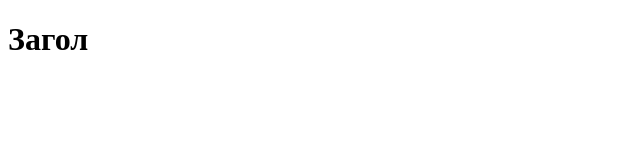
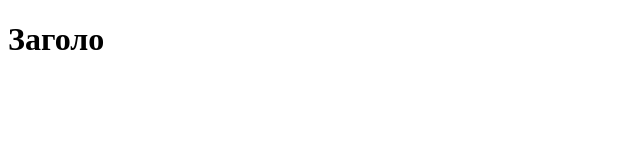
Before and after one commit to Alekstaiger247/github-test, a plain HTML site: page index.html in a window 1280 px wide. Shown: the full height of the page, 0-640 px from the left. Drawn offline with Linux system fonts and the light colour scheme.

Commit message:
Revert "буква о"
This reverts commit 4011ebd65f07b5dc227cb9401ce1f960e111d0eb.

```diff
--- a/index.html
+++ b/index.html
@@ -6,7 +6,7 @@
 	<link rel="stylesheet"  href="style.css">
 </head>
 <body>
-<h1>Загол</h1>
+<h1>Заголо</h1>
 
 </body>
 </html>
```
